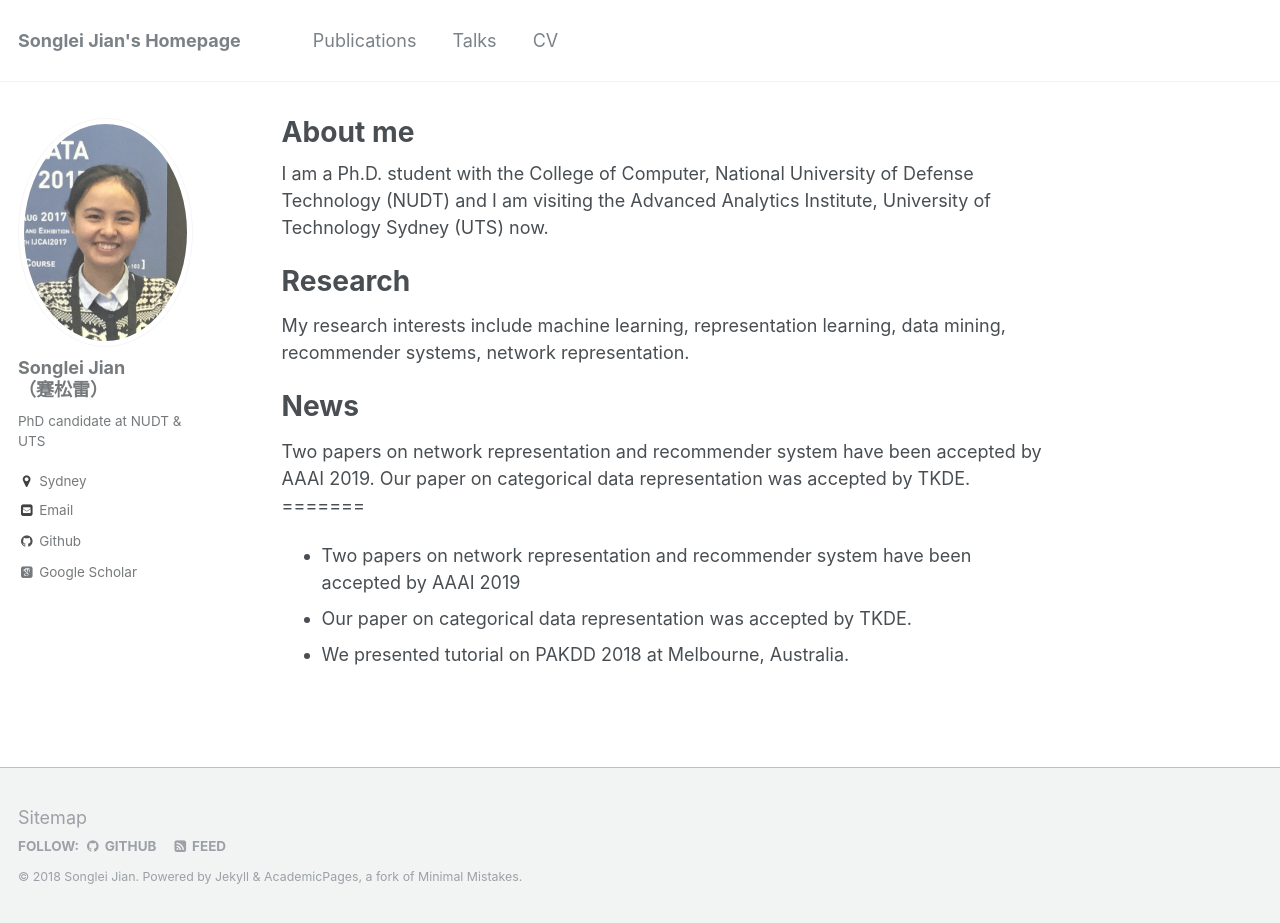
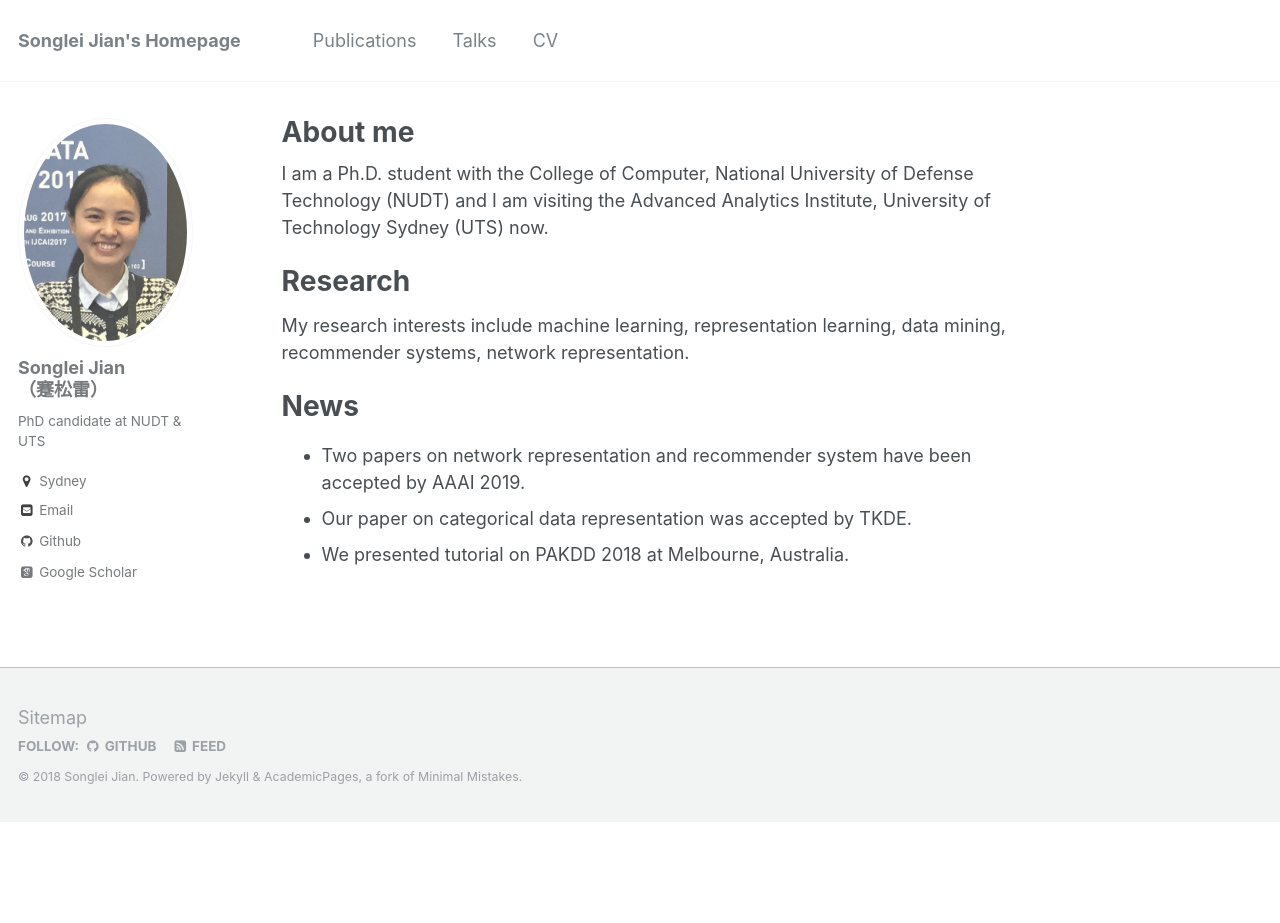
Before and after one commit to jiansonglei/jiansonglei.github.io, a Jekyll site: the page built from _pages/about.md, in a window 1280 px wide and 923 px high. Built offline with Jekyll 4.4.1, drawn with Linux system fonts in a browser that asks for light colours; some web fonts are replaced; a script that is not in the unit is left out.

Commit message:
about me

```diff
--- a/_pages/about.md
+++ b/_pages/about.md
@@ -16,11 +16,7 @@ Research
 My research interests include machine learning, representation learning, data mining, recommender systems, network representation.
 
 News
-====
-
-Two papers on network representation and recommender system have been accepted by AAAI 2019.
-Our paper on categorical data representation was accepted by TKDE.
 =======
-* Two papers on network representation and recommender system have been accepted by AAAI 2019
+* Two papers on network representation and recommender system have been accepted by AAAI 2019.
 * Our paper on categorical data representation was accepted by TKDE.
 * We presented tutorial on PAKDD 2018 at Melbourne, Australia.
```
